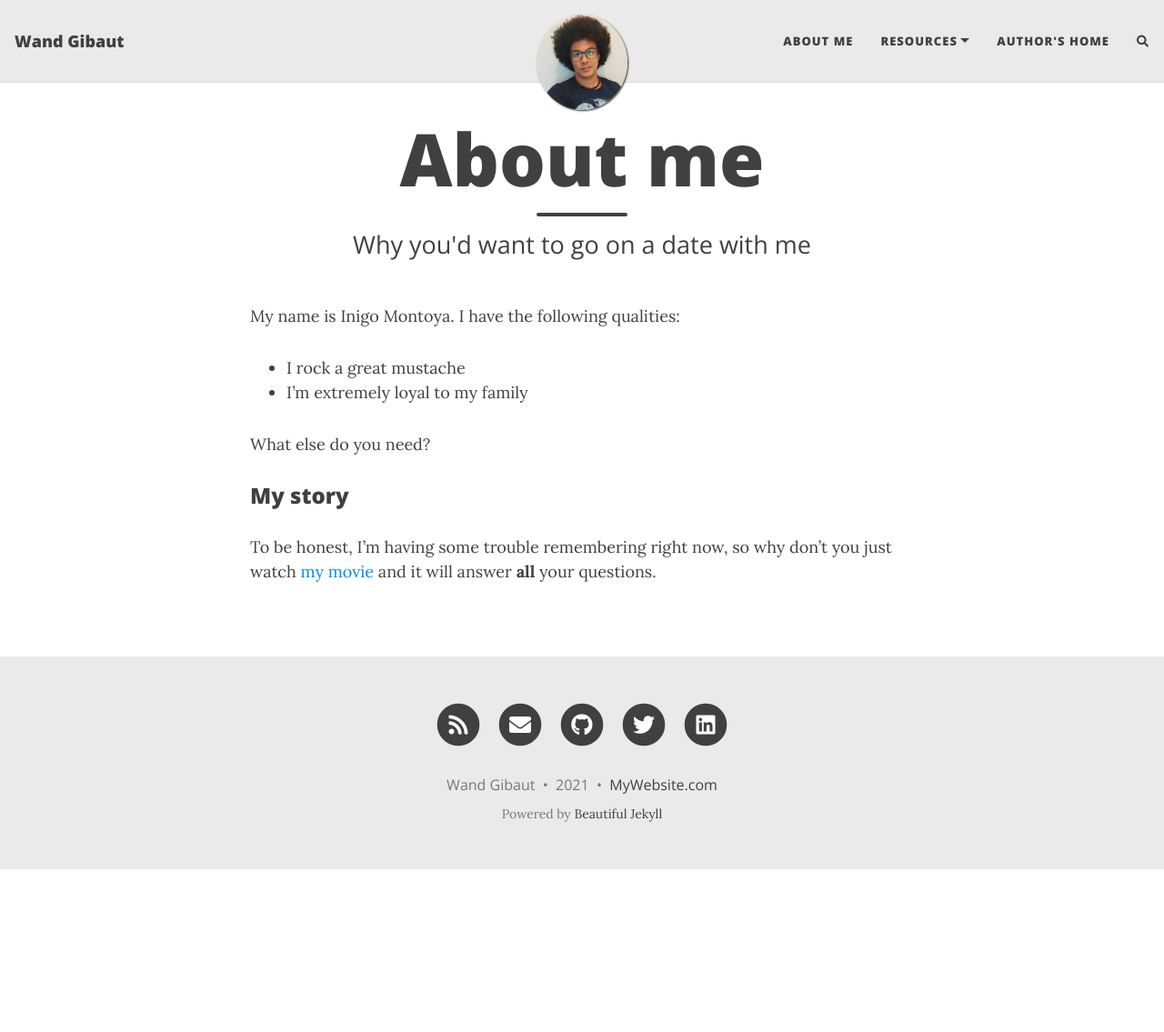
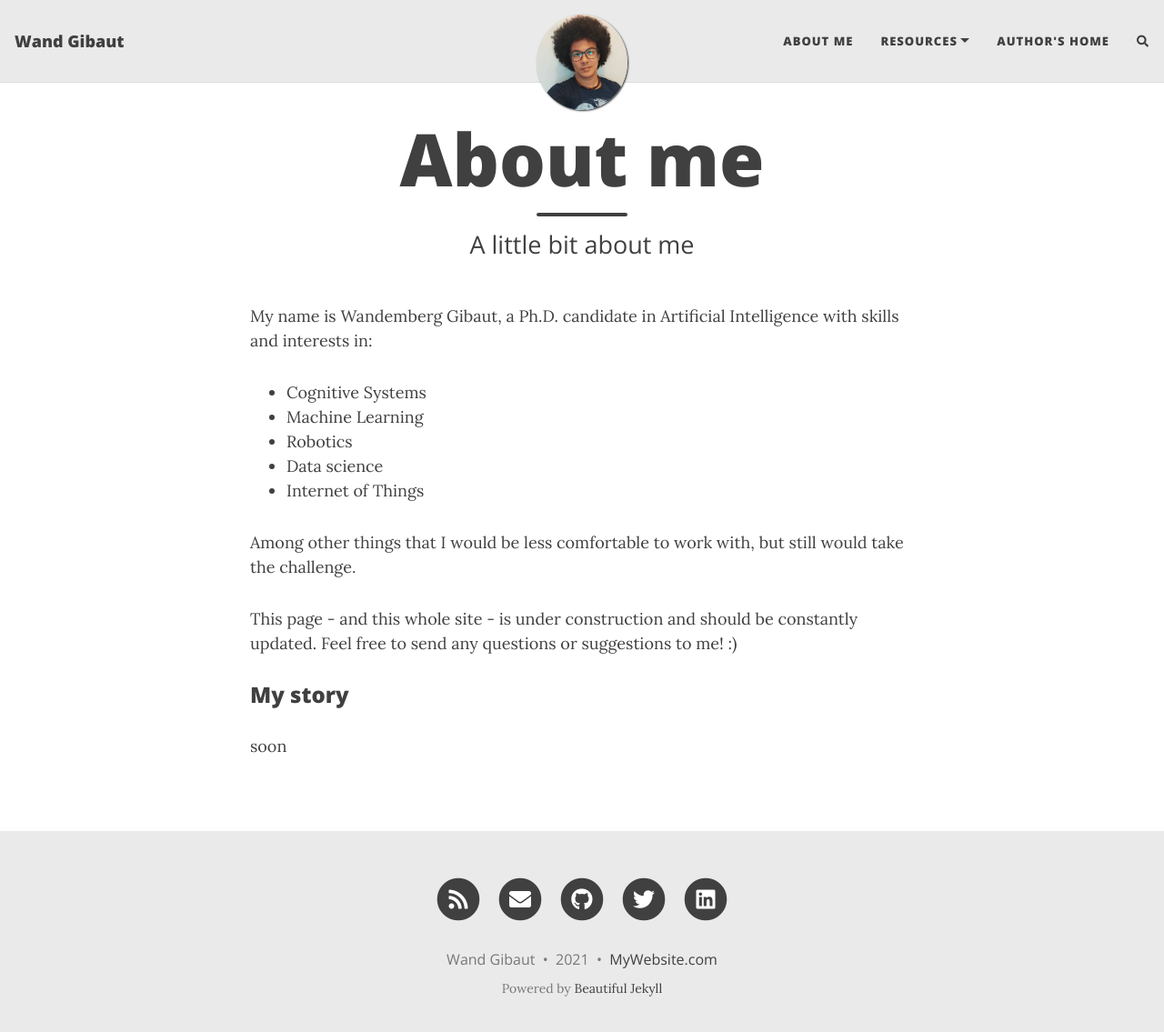
Before and after one commit to wandgibaut/wandgibaut.github.io, a Jekyll site: the page built from aboutme.md, in a window 1280 px wide and 1148 px high. Shown: the top 1135 px of the window at 91% size. Built offline with Jekyll 4.4.1, drawn with Linux system fonts in a browser that asks for light colours; nearby versions of some CDN libraries; comment, search, counter and statistics services are not loaded.

Commit message:
Update aboutme.md

```diff
--- a/aboutme.md
+++ b/aboutme.md
@@ -1,16 +1,22 @@
 ---
 layout: page
 title: About me
-subtitle: Why you'd want to go on a date with me
+subtitle: A little bit about me
 ---
 
-My name is Inigo Montoya. I have the following qualities:
+My name is Wandemberg Gibaut, a Ph.D. candidate in Artificial Intelligence with skills and interests in:
 
-- I rock a great mustache
-- I'm extremely loyal to my family
+- Cognitive Systems
+- Machine Learning
+- Robotics
+- Data science
+- Internet of Things
 
-What else do you need?
+Among other things that I would be less comfortable to work with, but still would take the challenge.
+
+
+This page - and this whole site - is under construction and should be constantly updated. Feel free to send any questions or suggestions to me! :)
 
 ### My story
 
-To be honest, I'm having some trouble remembering right now, so why don't you just watch [my movie](https://en.wikipedia.org/wiki/The_Princess_Bride_%28film%29) and it will answer **all** your questions.
+soon
```
